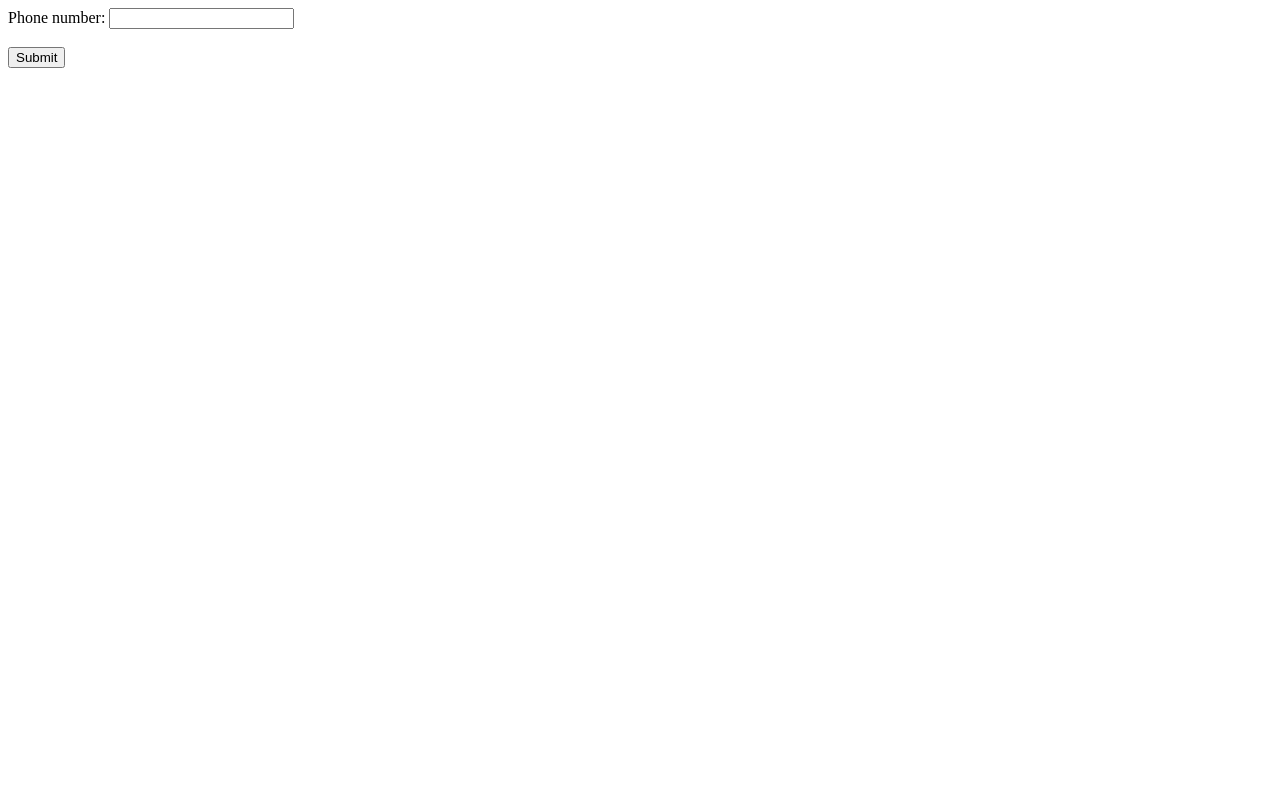
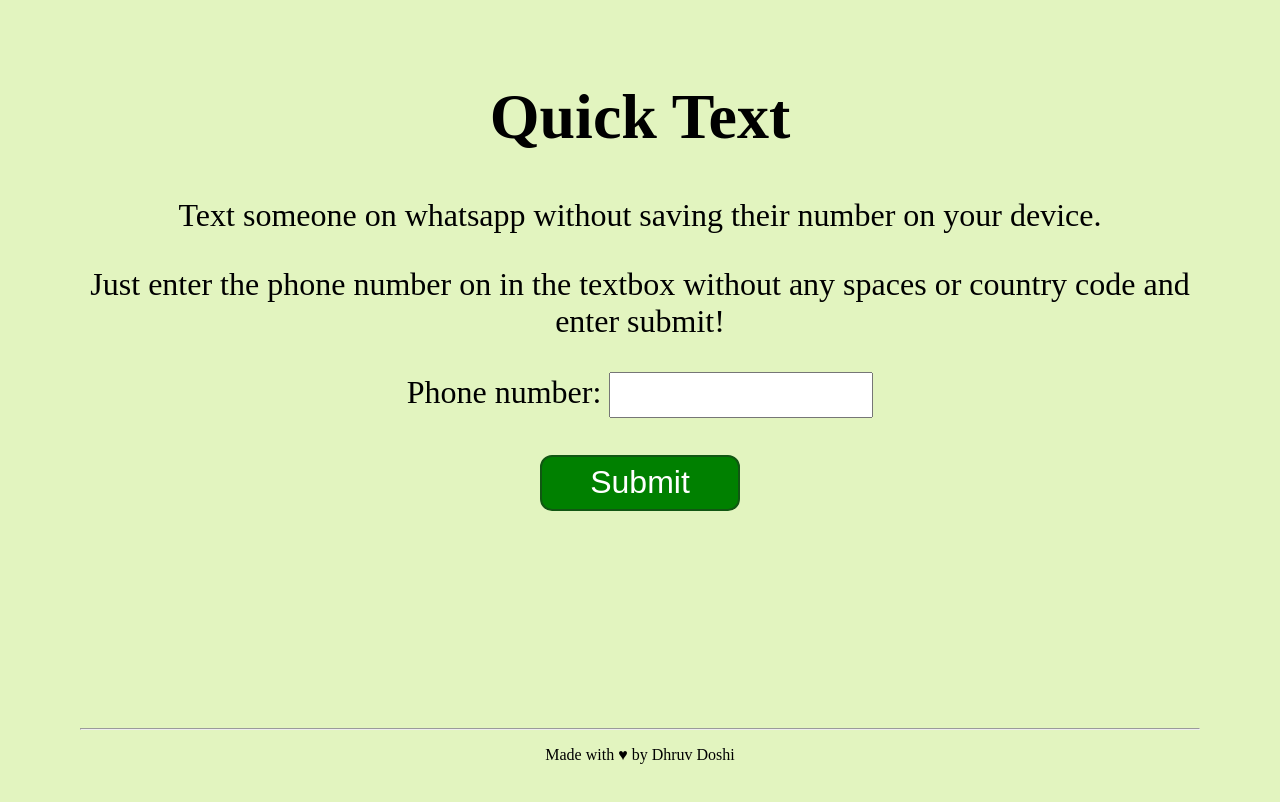
Before and after one commit to dhruv-doshi/message-whatsapp, a plain HTML site: page index.html in a window 1280 px wide. Drawn offline with Linux system fonts and the light colour scheme.

Commit message:
css added

```diff
--- a/index.html
+++ b/index.html
@@ -4,24 +4,40 @@
         <title>
         Quick Text
         </title>
+        <link rel="stylesheet" type="text/css" href="main.css">
     </head>
     <body>
-        <form>
-            <label for="phone">Phone number:</label>
-            <input type="text" id="phone" name="phone"><br><br>
-            <input type="submit" value="Submit" onclick="submitButton();">
-          </form>
+        <div class="content">
+            <div>
+                <h1>Quick Text</h1>
+                <p>Text someone on whatsapp without saving their number on your device.</p>
+                <p>Just enter the phone number on in the textbox without any spaces or country code and enter submit!</p>
+            </div>
+            <form>
+                <label for="phone">Phone number:</label>
+                <input type="text" id="phone" name="phone" class="input-box"><br><br>
+                <input type="submit" value="Submit" onclick="submitButton();" class="submit-button">
+            </form>
+        </div>
+
+
+        <div>
+            <footer class="site-footer">
+                <hr>
+                <a href="https://www.linkedin.com/in/dhruv-doshi-059494134/">
+                    <p>Made with &hearts; by Dhruv Doshi</p>
+                </a>
+        </footer>
+        </div>
 
         <script>
             submitButton = () => {
                 const p = document.getElementById("phone").value;
                 const link = "https://api.whatsapp.com/send?phone=91" + p;
-                alert(link)
                 if(p) {
                     window.open(link)
                 }
             }
         </script>
     </body>
-
 </html>
--- /dev/null
+++ b/main.css
@@ -0,0 +1,43 @@
+body {
+    margin: 10vh;
+    background-color: rgb(159, 219, 46, 0.3);
+    color: black;
+}
+.content {
+    font-size: 4vh;
+    min-height: 80vh;
+    text-align: center;
+}
+
+.input-box {
+    height: 5vh;
+    width: 20vw;
+    font-size: 3vh;
+}
+
+.submit-button {
+    background-color: green;
+    border: 2px solid #115713;
+    border-radius: 12px;
+    color: white;
+    height: 7vh;
+    width: 25vh;
+    font-size: 4vh;
+
+}
+
+.submit-button:hover {
+    background-color: lawngreen;
+    color: black;
+}
+
+a {
+    color: black;
+    font-size: 2vh;
+    justify-self: center;
+    text-decoration: none;
+    text-align: center;
+}
+a:hover {
+    color: darkgreen
+}
```
